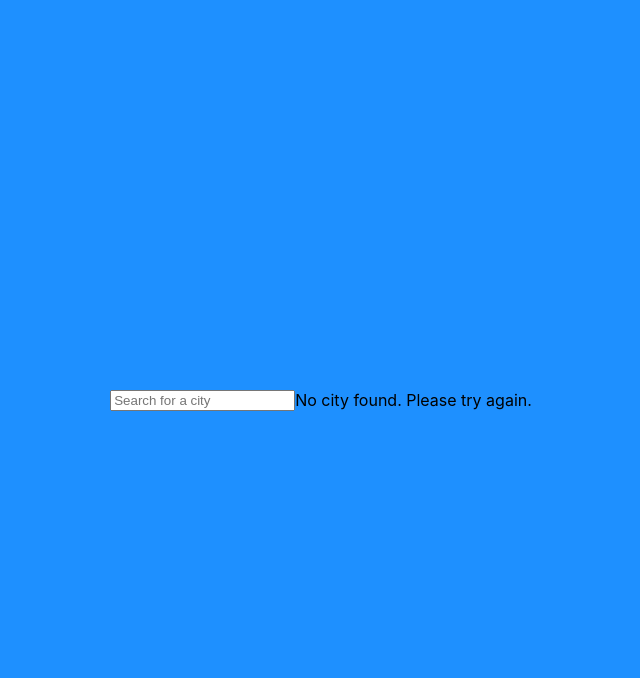
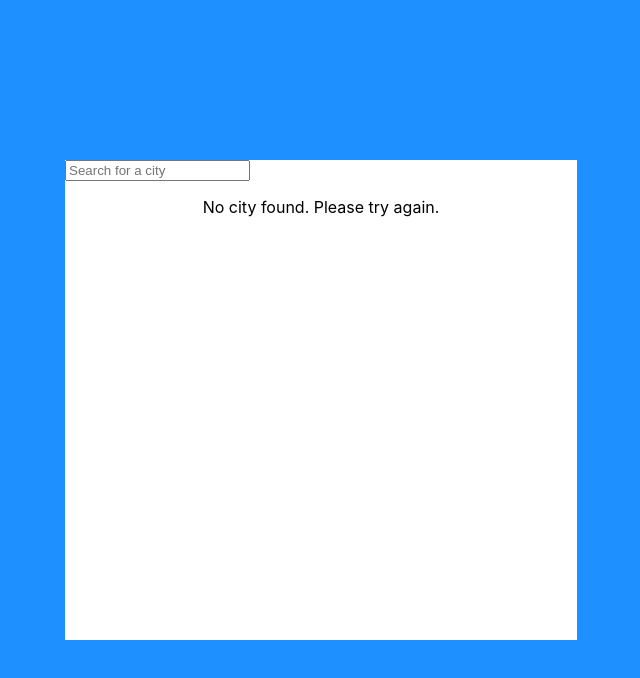
Before and after one commit to ellie-ctrl35/simulation, a React (Create React App) app: page / in a window 1280 px wide. Shown: the top 678 px of the page, without its empty margins (319-959 px from the left). Built offline with nearby package versions, Linux system fonts and the light colour scheme.

Commit message:
saturday

```diff
--- a/src/App.css
+++ b/src/App.css
@@ -10,5 +10,9 @@
 .Input{
   display: flex;
   flex-direction: column;
-  background: ;
 }
+.container{
+  background: white;
+  width: 40%;
+  height: 60%;
+}
--- a/src/App.js
+++ b/src/App.js
@@ -19,6 +19,7 @@ function App() {
 
   return (
     <div className='App'>
+      <div className='container'>
       <input className='Input' type="text" value={searchQuery} onChange={handleSearch} placeholder="Search for a city" />
       {searchedCity ? (
         <CityData
@@ -29,6 +30,8 @@ function App() {
       ) : (
         <p>No city found. Please try again.</p>
       )}
+      </div>
+
     </div>
   );
 }
```
